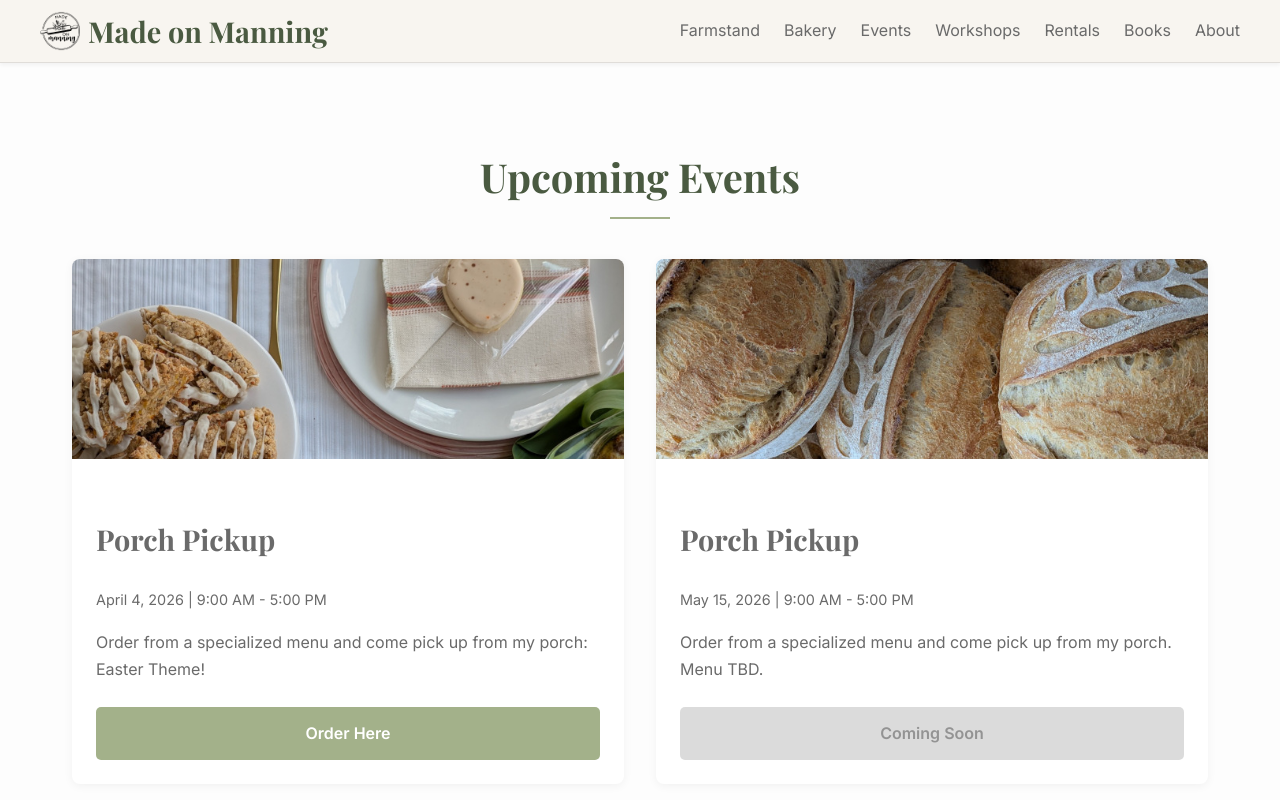
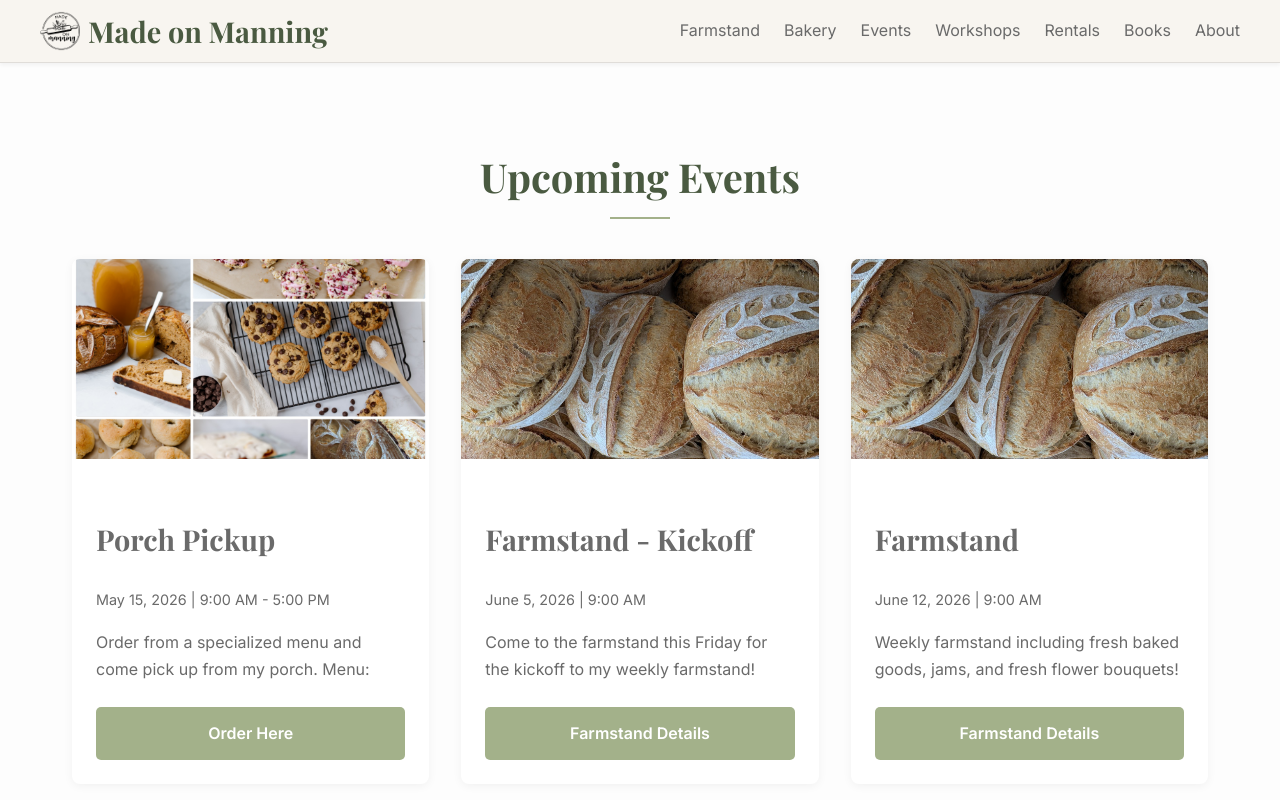
Before and after one commit to madeonmanning/madeonmanning.github.io, a Next.js app: page /events in a window 1280 px wide. Shown: the top 800 px of the page. Built offline with nearby package versions, Linux system fonts and the light colour scheme; a web font is replaced by a local one.

Commit message:
update events for may and june

```diff
--- a/app/events/page.jsx
+++ b/app/events/page.jsx
@@ -9,56 +9,46 @@ export const metadata = {
 function Events() {
   // Placeholder data for events
   const events = [
-    /*{
+    {
       id: 1,
-      image: '/events-porchpickup-nov.jpg',
-      date: 'November 26, 2025',
+      image: '/events-porchpickup-may.jpg',
+      date: 'May 15, 2026',
       time: '9:00 AM - 5:00 PM',
       title: 'Porch Pickup',
-      description: 'Order from a specialized menu and come pick up from my porch on November 26. Original Sourdough Bread & Baguette, Original & Pumpkin Cinnamon Rolls, Apple Hand Pies, and Sugar Cookies.',
-      link: '#',
-      linkText: 'Orders Full'
+      description: 'Order from a specialized menu and come pick up from my porch. Menu: ',
+      link: 'https://docs.google.com/forms/d/e/1FAIpQLSefjyU6t8VX1dVBcWT9sNRTbxQj8g06JRwwXfJIKtTEnuYvmg/viewform?usp=publish-editor',
+      linkText: 'Order Here'
+    },
+    {
+      id: 2,
+      image: '/bulk-baking-1.jpg',
+      date: 'June 5, 2026',
+      time: '9:00 AM',
+      title: 'Farmstand - Kickoff',
+      description: 'Come to the farmstand this Friday for the kickoff to my weekly farmstand!',
+      link: './farmstand',
+      linkText: 'Farmstand Details'
     },
     {
       id: 3,
       image: '/bulk-baking-1.jpg',
-      date: 'March 27, 2026',
-      time: '9:00 AM - 5:00 PM',
-      title: 'Porch Pickup',
-      description: 'Order from a specialized menu and come pick up from my porch. Menu TBD.',
-      link: '#',
-      linkText: 'Coming Soon'
-    },*/
-    {
-      id: 1,
-      image: '/events-easter.jpg',
-      date: 'April 4, 2026',
-      time: '9:00 AM - 5:00 PM',
-      title: 'Porch Pickup',
-      description: 'Order from a specialized menu and come pick up from my porch: Easter Theme!',
-      link: 'https://docs.google.com/forms/d/e/1FAIpQLSfscqwhMuPCEtnXyottjcu_S4WwmEGtK_Fk-w1AligFT1PD6g/viewform?usp=header',
-      linkText: 'Order Here'
+      date: 'June 12, 2026',
+      time: '9:00 AM',
+      title: 'Farmstand',
+      description: 'Weekly farmstand including fresh baked goods, jams, and fresh flower bouquets!',
+      link: './farmstand',
+      linkText: 'Farmstand Details'
     },
     {
-      id: 3,
+      id: 4,
       image: '/bulk-baking-1.jpg',
-      date: 'May 15, 2026',
-      time: '9:00 AM - 5:00 PM',
-      title: 'Porch Pickup',
-      description: 'Order from a specialized menu and come pick up from my porch. Menu TBD.',
-      link: '#',
-      linkText: 'Coming Soon'
-    }
-    /*{
-      id: 2,
-      image: '/events-farmstand-peach.jpg',
-      date: 'August 22, 2025',
+      date: 'June 19, 2026',
       time: '9:00 AM',
-      title: 'Farmstand - Peaches',
-      description: 'Come to the farmstand this Friday for peach-themed bakes: Peach Jam, Peach Handpies, Peach Cinnamon Rolls, and more!',
+      title: 'Farmstand',
+      description: 'Weekly farmstand including fresh baked goods, jams, and fresh flower bouquets!',
       link: './farmstand',
       linkText: 'Farmstand Details'
-    },*/
+    },
     /*{
       id: 3,
       image: '/events-farmstand-apples.jpg',
--- a/app/farmstand/page.jsx
+++ b/app/farmstand/page.jsx
@@ -74,7 +74,7 @@ function Farmstand() {
         />
         <div className="farmstand-intro-text intro-text">
           <p className="farmstand-announce">
-            The farmstand is closed for the season. Look for the weekly farmstand to start again in June 2026!
+            The first weekly farmstand of 2026 will be June 5!
           </p>
           <p>
             During the summer months of June through September join us at our home on Manning Avenue South in
```
Also changed, not shown: public/events-porchpickup-may.jpg (added).
